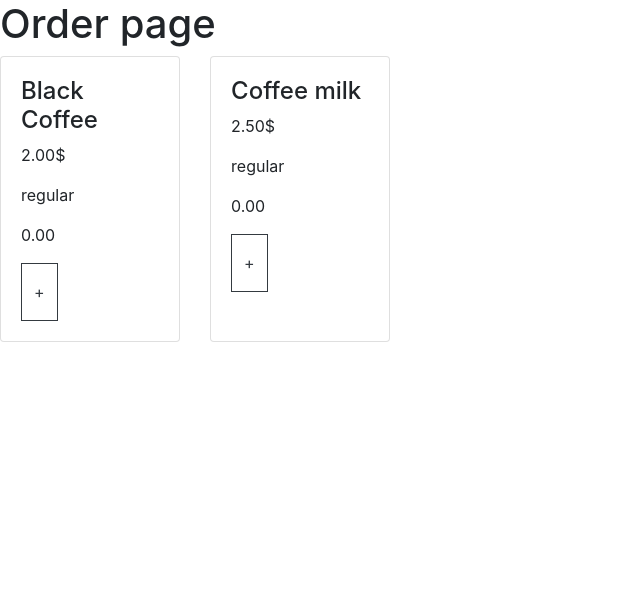
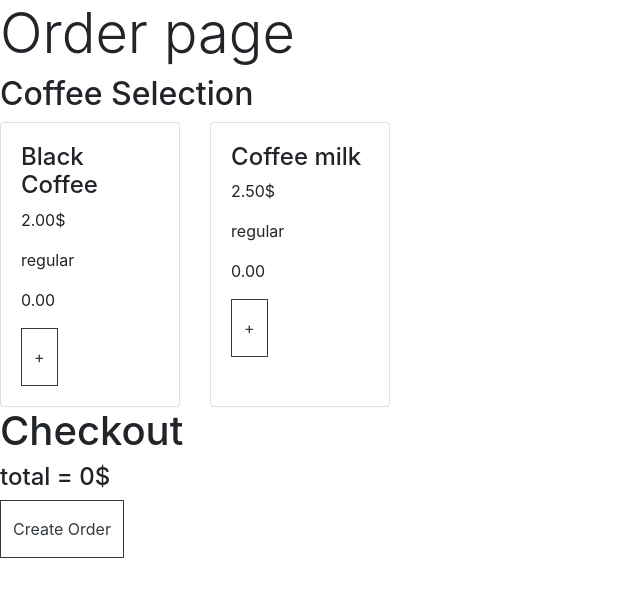
Before and after one commit to KevJohBer/The-Coffee-Spot, a Django app: page /order/ in a window 1280 px wide. Shown: the part 56-653 px from the top of the page, without its empty margins (0-640 px from the left). Run offline with Django 4.2, Linux system fonts and the light colour scheme; data comes from the database, SQL or seed files in the repository; both versions use the stored data as it was after the commit; some libraries are stand-ins or nearby versions.

Commit message:
add cart management functionality in order view

```diff
--- a/order/models.py
+++ b/order/models.py
@@ -13,6 +13,9 @@ class Product(models.Model):
     def __str_(self):
         return self.name
 
+    def serialize(self):
+        return self.__dict__
+
 
 class Order(models.Model):
     order_number = models.CharField(max_length=32, null=False, editable=False)
--- a/order/templates/order/order.html
+++ b/order/templates/order/order.html
@@ -2,20 +2,54 @@
 
 {% block content %}
 
-<h1>Order page</h1>
+<h1 class="display-4 logo-font text-black">Order page</h1>
+<!-- list of products -->
+<h2>Coffee Selection</h2>
 <div class="d-flex d-flex-row">
   <div class="card-deck">
     {% for product in product_list %}
       <div class="card">
         <div class="card-body">
-          <h4>{{ product.name }}</h4>
-          <p>{{ product.price }}$</p>
-          <p>{{ product.category }}</p>
-          <p>{{ product.rating }}</p>
-          <button href="#" class="btn btn-outline-dark rounded-0 py-3">+</button>
+            <form action="{% url 'add_to_cart' product.id %}" method="POST">
+              {% csrf_token %}
+              <h4>{{ product.name }}</h4>
+              <p>{{ product.price }}$</p>
+              <p>{{ product.category }}</p>
+              <p>{{ product.rating }}</p>
+            <input type="submit" class="btn btn-outline-dark rounded-0 py-3" value="+">
+            <input type="hidden" name="quantity" value="1">
+            <input type="hidden" name="redirect_url" value="{{ request.path }}">
+          </form>
         </div>
       </div>
     {% endfor %}
   </div>
 </div>
+<!-- View of cart -->
+<h1>Checkout</h1>
+<div class="d-flex d-flex-row">
+  <div class="card-deck">
+    {% for item in cart_items %}
+      <div class="card">
+        <div class="card-body">
+          {{ item.product.name }}
+          <form action="{% url 'remove_from_cart' item.product.id %}" method="POST">
+            {% csrf_token %}
+            <input type="submit" class="btn btn-outline-dark rounded-0 py-3" value="x"></input>
+          </form>
+          <div class="row">
+            <form action="{% url 'adjust_cart_items' item.product.id %}" method="POST">
+              {% csrf_token %}
+              <input type="submit" value="+" name="increment" class="btn btn-outline-dark rounded-0 py-3"></input>
+              {{ item.quantity }}
+              <input type="submit" value="-" name="decrement" class="btn btn-outline-dark rounded-0 py-3"></input>
+            </form>
+          </div>
+        </div>
+      </div>
+    {% endfor %}
+  </div>
+</div>
+<h4>total = {{ total }}$</h4>
+<button class="btn btn-outline-dark rounded-0 py-3">Create Order</button>
 {% endblock %}
--- a/order/urls.py
+++ b/order/urls.py
@@ -3,5 +3,8 @@ from django.urls import path, include
 from . import views
 
 urlpatterns = [
-    path('', views.order, name='order')
+    path('', views.order.as_view(), name='order'),
+    path('add/<item_id>', views.add_to_cart, name='add_to_cart'),
+    path('adjust/<item_id>', views.adjust_cart_items, name='adjust_cart_items'),
+    path('remove/<item_id>', views.remove_from_cart, name='remove_from_cart'),
 ]
--- a/order/views.py
+++ b/order/views.py
@@ -1,14 +1,71 @@
-from django.shortcuts import render
+from django.shortcuts import render, get_object_or_404, redirect, reverse
+from django.views import generic, View
 from .models import Product, Order
+from django.http import HttpResponseRedirect
 
 # Create your views here.
 
 
-def order(request):
+class order(View):
     """ A view for ordering coffee """
+    def get(self, request):
 
-    product_list = Product.objects.all()
+        product_list = Product.objects.all()
+        cart_items = []
+        total = 0
+        product_count = 0
+        cart = request.session.get('cart', {})
 
-    context = {'product_list': product_list}
+        for item_id, quantity in cart.items():
+            product = get_object_or_404(Product, pk=item_id)
+            total += quantity * product.price
+            product_count += quantity
+            cart_items.append({
+                'item_id': item_id,
+                'quantity': quantity,
+                'product': product,
+            })
 
-    return render(request, 'order/order.html', context)
+        context = {
+            'product_list': product_list,
+            'cart_items': cart_items,
+            'total': total,
+        }
+
+        return render(request, 'order/order.html', context)
+
+
+def add_to_cart(request, item_id):
+    if request.method == 'POST':
+        quantity = int(request.POST.get('quantity'))
+        cart = request.session.get('cart', {})
+        redirect_url = request.POST.get('redirect_url')
+
+        if item_id in list(cart.keys()):
+            cart[item_id] += quantity
+        else:
+            cart[item_id] = quantity
+
+        request.session['cart'] = cart
+        return redirect(redirect_url)
+
+
+def adjust_cart_items(request, item_id):
+    cart = request.session.get('cart', {})
+    quantity = cart.get(item_id)
+
+    if request.method == 'POST':
+        if request.POST.get('increment'):
+            cart[item_id] = quantity + 1
+        elif request.POST.get('decrement'):
+            cart[item_id] = quantity - 1
+
+    request.session['cart'] = cart
+    return redirect('order')
+
+
+def remove_from_cart(request, item_id):
+    cart = request.session.get('cart', {})
+    cart.pop(item_id)
+    request.session['cart'] = cart
+    return redirect('order')
--- a/templates/base.html
+++ b/templates/base.html
@@ -48,7 +48,7 @@
             </a>
           </li>
           <li class="nav-item active">
-            <a href="#" class="nav-link">
+            <a href="{% url 'order' %}" class="nav-link">
               Order
             </a>
           </li>
--- a/the_coffee_spot/settings.py
+++ b/the_coffee_spot/settings.py
@@ -150,4 +150,4 @@ STATIC_URL = 'static/'
 
 DEFAULT_AUTO_FIELD = 'django.db.models.BigAutoField'
 
-CSRF_TRUSTED_ORIGINS = ['https://8000-kevjohber-thecoffeespot-oggaxra3acm.ws-eu96b.gitpod.io']
+CSRF_TRUSTED_ORIGINS = ['https://8000-kevjohber-thecoffeespot-oggaxra3acm.ws-eu97.gitpod.io']
```
Also changed, not shown: db.sqlite3.
